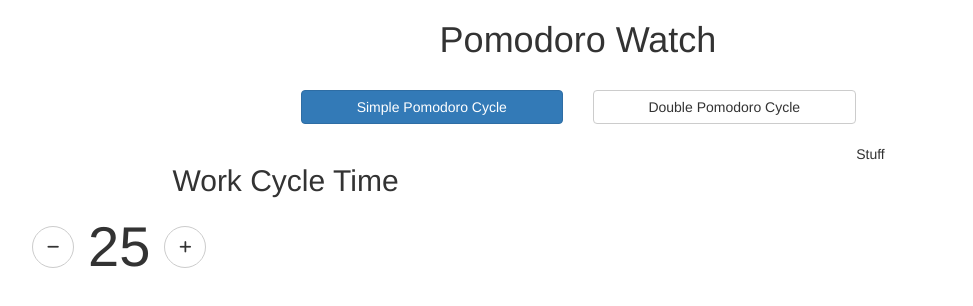
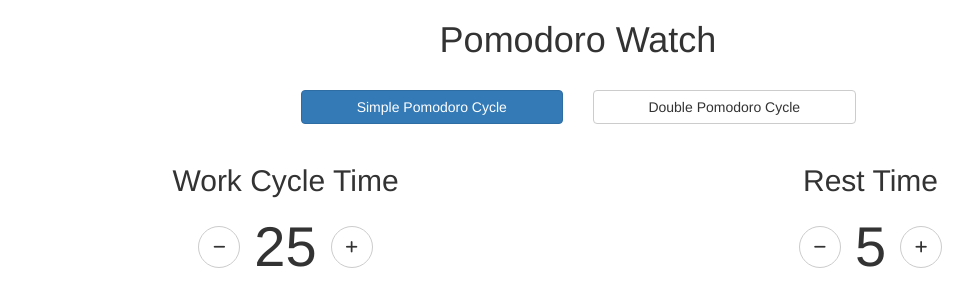
Before and after one commit to LarsCastle/tomato, a plain HTML site: page index.html in a window 1280 px wide. Shown: the whole page, without its empty margins (62-1035 px from the left). Drawn offline with nearby package versions, Linux system fonts and the light colour scheme.

Commit message:
Fully implement work and rest time configurators using Flexbox

```diff
--- a/css/main.css
+++ b/css/main.css
@@ -5,7 +5,7 @@
 
 .configurator {
   width: 100%;
-  padding: 0px 10px;
+  padding: 0 10px;
 }
 .configurator button {
   margin-left: 1em;
@@ -14,21 +14,19 @@
 
 .configurator span {
   text-align: center;
+  font-size: 4em;
+}
+
+.vertical-align {
+  display: flex;
+  justify-content: center;
+  align-items: center;
 }
 
 /* controls */
-#work_minus, #work_plus {
+.rdBtn {
   border-width: 1px;
   border-radius: 3em;
   height: 3em;
   width: 3em;
 }
-
-#work_time {
-  font-size: 4em;
-}
-
-.vertical-align {
-  display: flex;
-  align-items: center;
-}
--- a/index.html
+++ b/index.html
@@ -26,15 +26,21 @@
       <div class="col-xs-6 text-center">
         <h2>Work Cycle Time</h2>
         <div class="configurator vertical-align">
-
-          <button id="work_minus" class="btn btn-default" type="button"><i class="fa fa-minus"></i>
+          <button id="w_minus" class="btn btn-default rdBtn" type="button"><i class="fa fa-minus"></i>
           </button>
-          <span id="work_time">25</span>
-          <button id="work_plus" class="btn btn-default" type="button"><i class="fa fa-plus"></i></button>
-
+          <span id="w_time">25</span>
+          <button id="w_plus" class="btn btn-default rdBtn" type="button"><i class="fa fa-plus"></i></button>
         </div>
       </div>
-      <div class="col-xs-6 text-center">Stuff</div>
+      <div class="col-xs-6 text-center">
+        <h2>Rest Time</h2>
+        <div class="configurator vertical-align">
+          <button id="r_minus" class="btn btn-default rdBtn" type="button"><i class="fa fa-minus"></i>
+          </button>
+          <span id="r_time">5</span>
+          <button id="r_plus" class="btn btn-default rdBtn" type="button"><i class="fa fa-plus"></i></button>
+        </div>
+      </div>
     </div>
   </section>
 </main>
```
